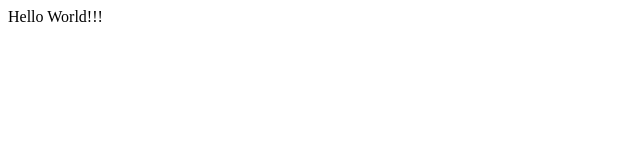
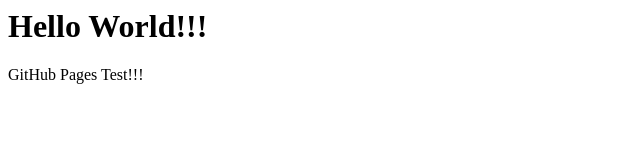
Before and after one commit to tanjun-huang/tanjun.github.io, a plain HTML site: page index.html in a window 1280 px wide. Shown: the whole page, without its empty margins (0-640 px from the left). Drawn offline with Linux system fonts and the light colour scheme.

Commit message:
index
修改 index

```diff
--- a/index.html
+++ b/index.html
@@ -1 +1,2 @@
-Hello World!!!
+<h1>Hello World!!!</h1>
+<p>GitHub Pages Test!!!</p>
```
